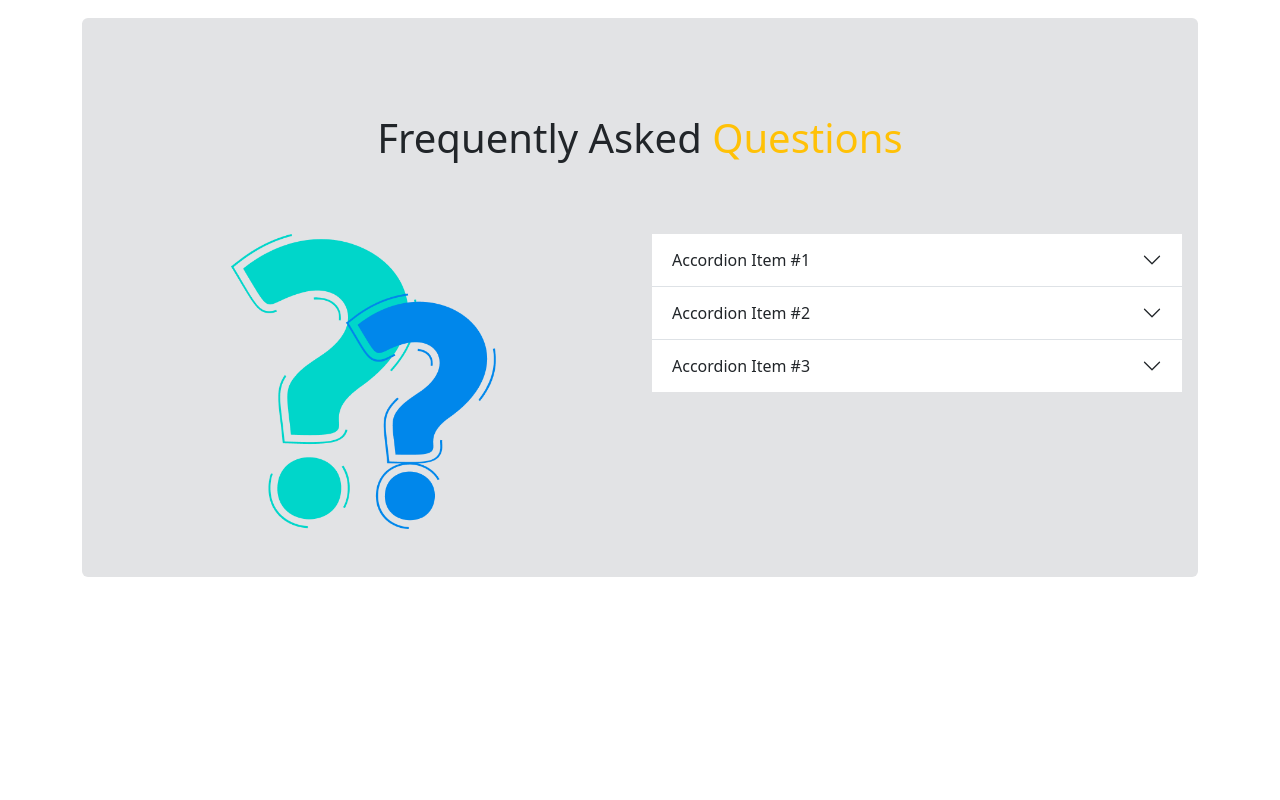
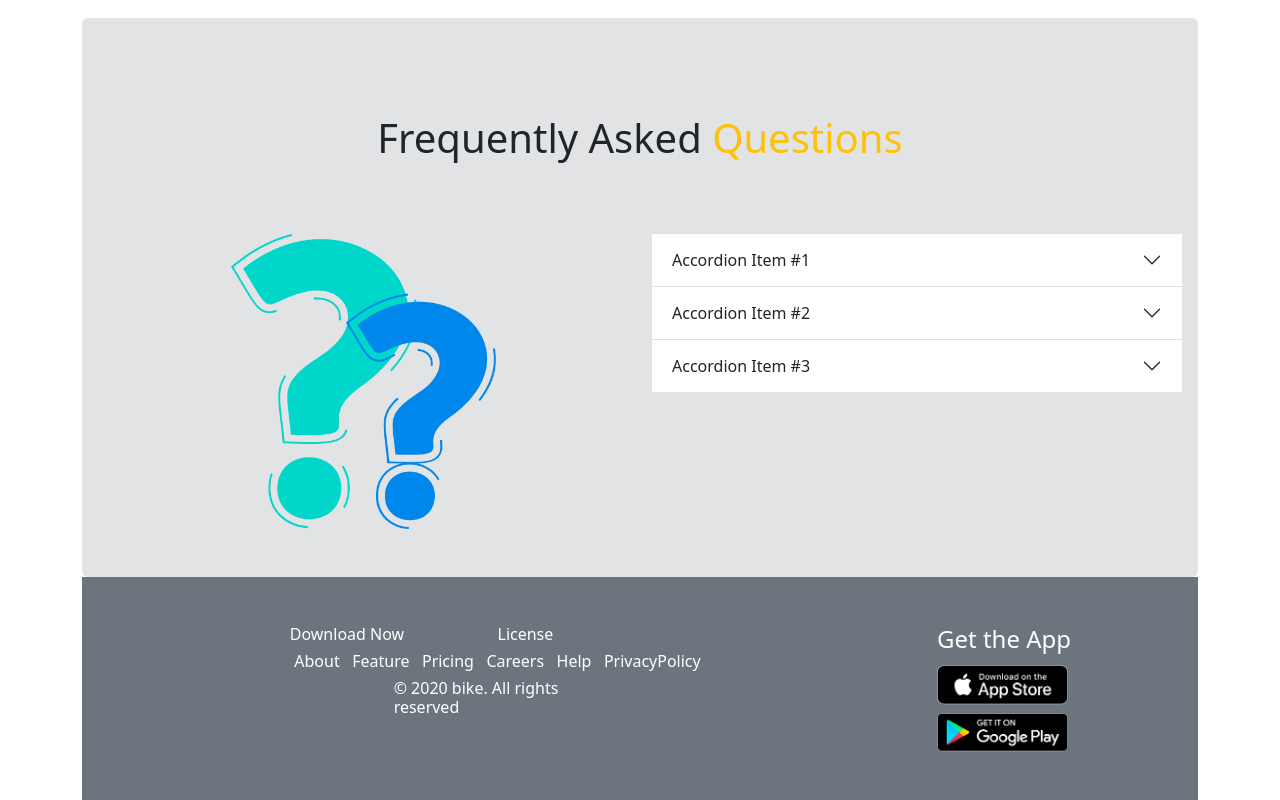
Before and after one commit to ShahidaAkter1/Biker-zone, a plain HTML site: page index.html in a window 1280 px wide. Shown: the part 2264-3064 px from the top of the page. Before the commit the page ends 2841 px from the top, so only its background shows below. Drawn offline with nearby package versions, Linux system fonts and the light colour scheme.

Commit message:
footer added

```diff
--- a/index.html
+++ b/index.html
@@ -270,8 +270,30 @@
 
     </section>
    </main>
-   <footer>
 
+   <footer class="bg-secondary ">
+    <div class="row">
+      <div class="col-9">
+      <div class="row-cols-md-4 d-flex justify-content-center align-items-center mt-5 text-white  " >
+        <h6>Download Now</h6>
+        <h6>License</h6>
+      </div>
+      <div class="d-flex  justify-content-evenly align-items-center text-white   " >
+         <h6> About &nbsp;&nbsp;Feature&nbsp;&nbsp; Pricing &nbsp;&nbsp;Careers &nbsp;&nbsp;Help &nbsp;&nbsp;PrivacyPolicy</h6>
+      </div>
+      <div class="row-cols-md-4 d-flex justify-content-center align-items-center text-white  " >
+        <h6>© 2020 bike. All rights reserved</h6>
+
+      </div>
+      </div>
+      <div class="col-3">
+        <h1 class="text-white fs-4 mt-5">Get the App</h1>
+       <div>
+        <img class="w-50 mt-1" src="images/ios.png" alt="">
+        <img  class="w-50 mt-2 mb-5 rounded " src="images/android.png" alt="">
+       </div>
+      </div>
+    </div>
    </footer>
 
 
```
